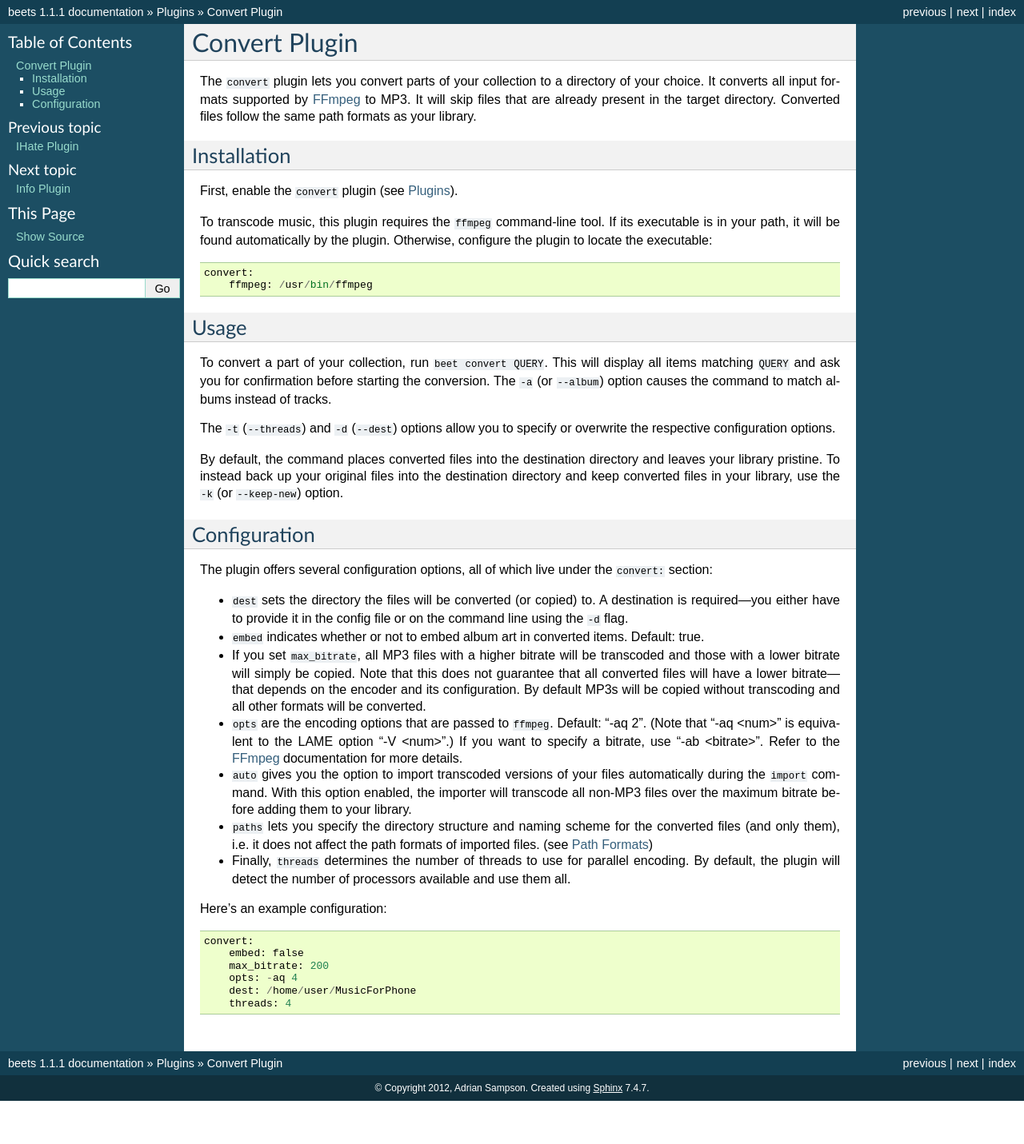
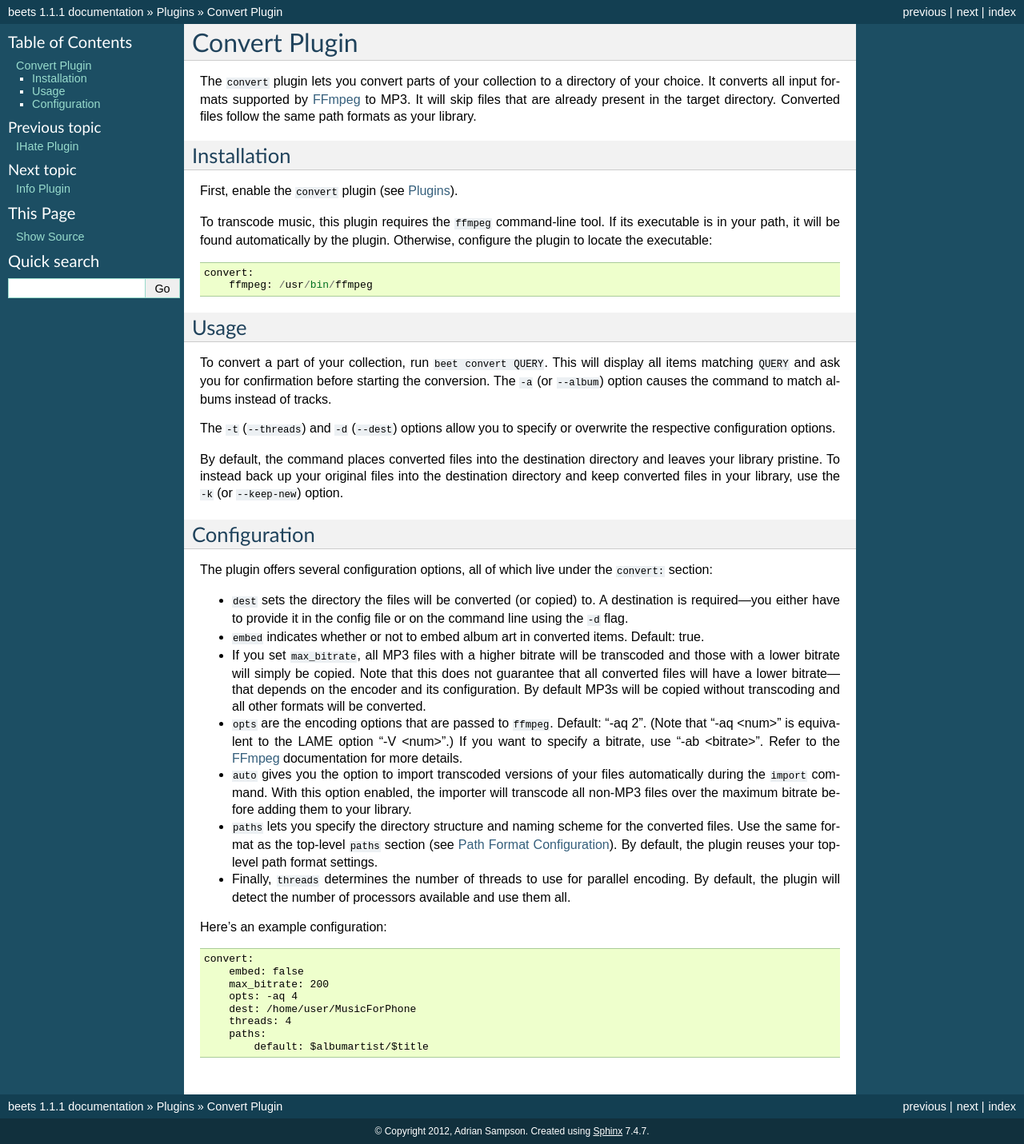
Before and after one commit to google-code-export/beets, a Sphinx documentation site: the page built from docs/plugins/convert.rst, in a window 1280 px wide. Shown: the whole page at 80% size. Built offline with Sphinx 7.4.7, drawn with Linux system fonts in a browser that asks for light colours; before the commit the page ends 1377 px from its top, so only the background shows below that.

Commit message:
docs/changelog for convert paths config (#285)

```diff
--- a/docs/changelog.rst
+++ b/docs/changelog.rst
@@ -24,6 +24,9 @@ Changelog
 * The :ref:`modify-cmd` now correctly converts types when modifying non-string
   fields. You can now safely modify the "comp" flag and the "year" field, for
   example. Thanks to Lucas Duailibe.
+* :doc:`/plugins/convert`: You can now configure the path formats for
+  converted files separately from your main library. Thanks again to Lucas
+  Duailibe.
 * The importer output now shows the number of audio files in each album.
   Thanks to jayme on GitHub.
 * :doc:`/plugins/lyrics`: Lyrics searches should now turn up more results due
--- a/docs/plugins/convert.rst
+++ b/docs/plugins/convert.rst
@@ -62,8 +62,9 @@ The plugin offers several configuration options, all of which live under the
   importer will transcode all non-MP3 files over the maximum bitrate before
   adding them to your library.
 * ``paths`` lets you specify the directory structure and naming scheme for the
-  converted files (and only them), i.e. it does not affect the path formats of
-  imported files. (see :doc:`/reference/pathformat`)
+  converted files. Use the same format as the top-level ``paths`` section (see
+  :ref:`path-format-config`). By default, the plugin reuses your top-level
+  path format settings.
 * Finally, ``threads`` determines the number of threads to use for parallel
   encoding. By default, the plugin will detect the number of processors
   available and use them all.
@@ -76,3 +77,5 @@ Here's an example configuration::
         opts: -aq 4
         dest: /home/user/MusicForPhone
         threads: 4
+        paths:
+            default: $albumartist/$title
```
Also changed, not shown: 1 other file.
